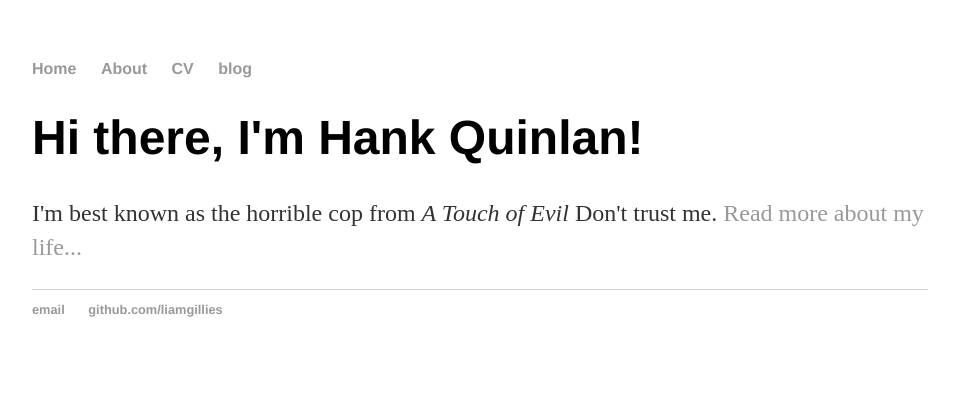
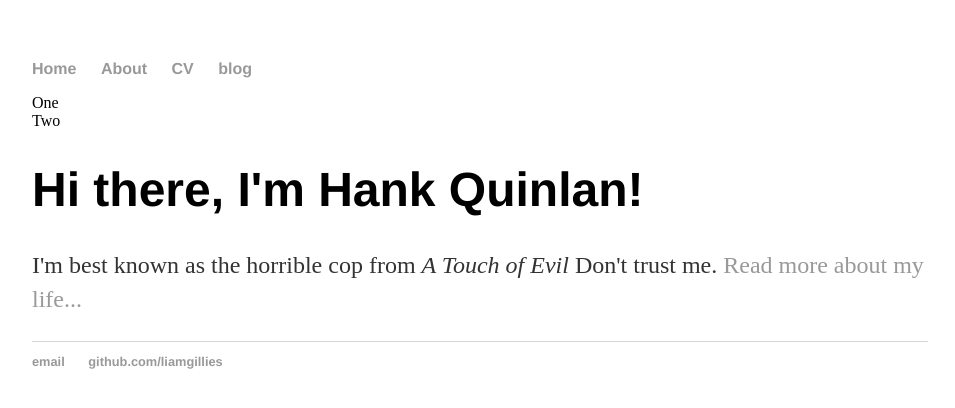
Before and after one commit to liamgillies/liamgillies.github.io, a Jekyll site: the page built from index.html, in a window 1280 px wide. Shown: the top 408 px of the page, without its empty margins (160-1115 px from the left). Built offline with Jekyll 4.4.1, drawn with Linux system fonts in a browser that asks for light colours.

Commit message:
Update default.html

```diff
--- a/_layouts/default.html
+++ b/_layouts/default.html
@@ -14,7 +14,12 @@
 	        		<li><a href="/blog">blog</a></li>
 	    		</ul>
 			</nav>
+
 			<div class="container">
+			<div ss-container>One</div>
+				<div ss-container>
+ 			 <span>Two</span>
+			</div>
 
 			{{ content }}
 
```
